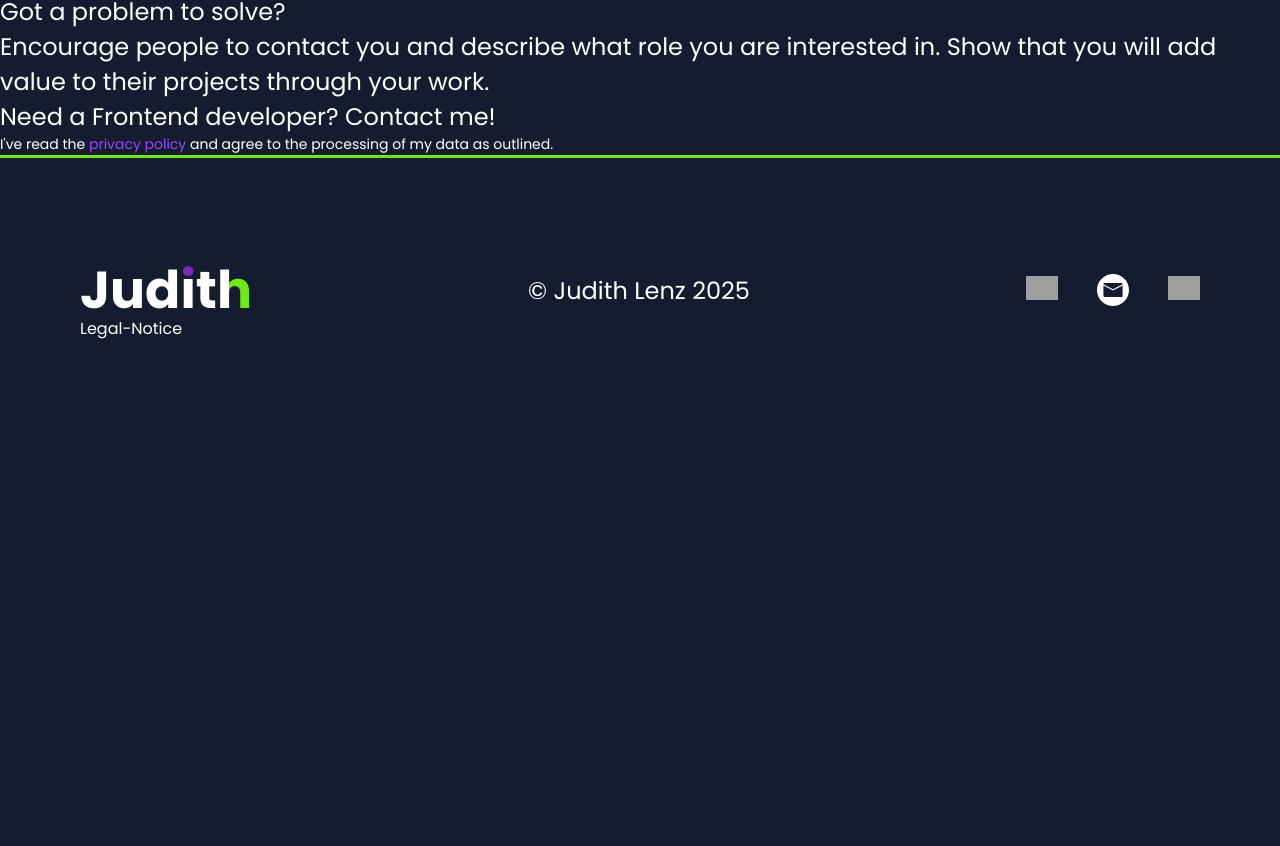
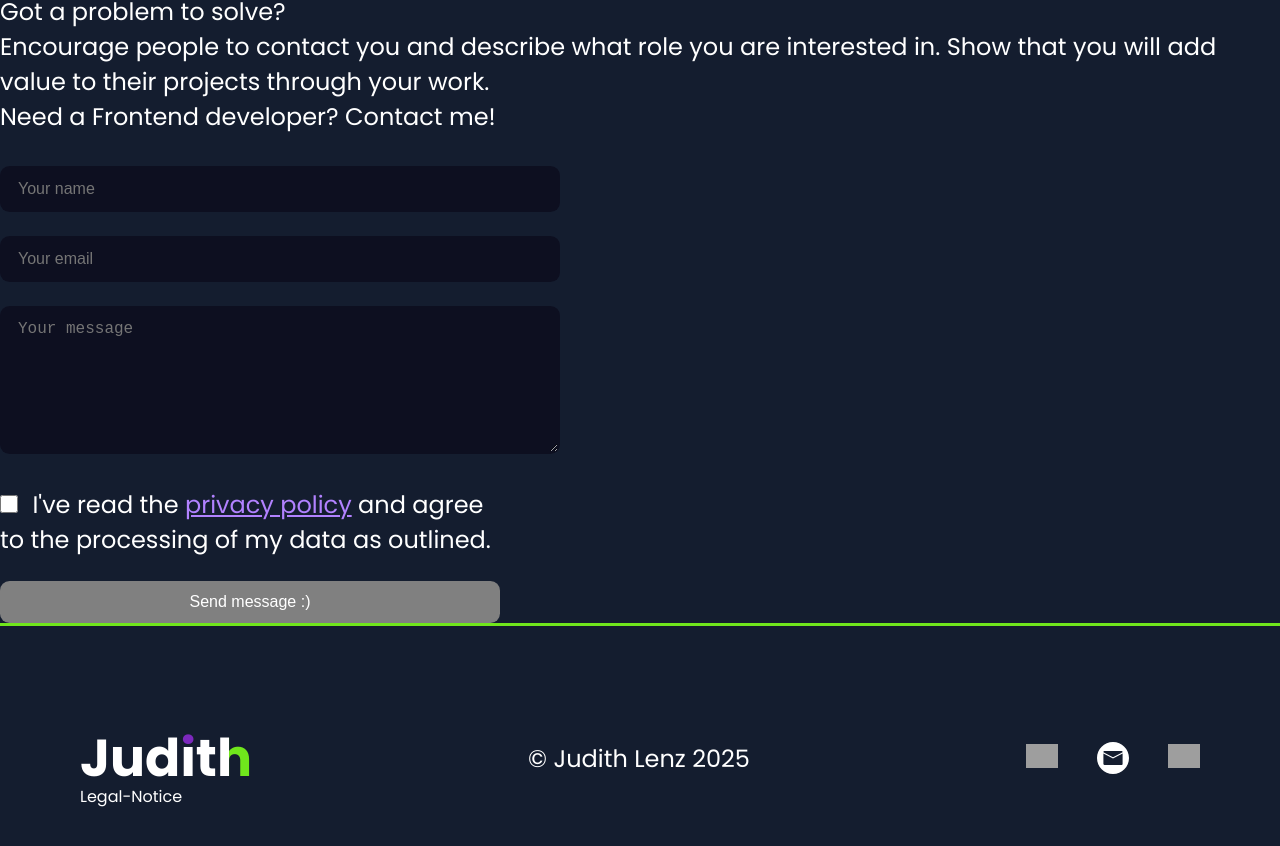
Before and after one commit to Judith-Lenz/portfolio, an Angular app: page / in a window 1280 px wide. Shown: the part 4235-5081 px from the top of the page. Before the commit the page ends 4683 px from the top, so only its background shows below. Built offline with nearby package versions, Linux system fonts and the light colour scheme; grey boxes are pictures that could not be loaded.

Commit message:
Built a reactive contact form using FormBuilder and Validators

```diff
--- a/src/app/sections/contact/contact.component.html
+++ b/src/app/sections/contact/contact.component.html
@@ -5,9 +5,92 @@
   Show that you will add value to their projects through your work.
 </div>
 <div>Need a Frontend developer? Contact me!</div>
-<div class="pp_check">
-  <span
-    >I've read the&nbsp;<a routerLink="/privacy-policy">privacy policy</a
-    >&nbsp;and agree to the processing of my data as outlined.</span
-  >
-</div>
+
+<form [formGroup]="contactForm" (ngSubmit)="onSubmit()" class="contact-form">
+  <!-- Name -->
+  <div class="input-wrapper">
+    <input
+      type="text"
+      formControlName="name"
+      placeholder="Your name"
+      id="name"
+      (focus)="markAsTouched('name')"
+      [ngClass]="{
+        valid:
+          contactForm.get('name')?.valid && contactForm.get('name')?.touched,
+        invalid:
+          contactForm.get('name')?.invalid && contactForm.get('name')?.touched
+      }"
+    />
+    <!-- ✅ Häkchen -->
+    <img
+      src="../../../assets/icon/check.svg"
+      alt="valid"
+      class="icon valid-icon"
+      *ngIf="contactForm.get('name')?.valid && contactForm.get('name')?.touched"
+    />
+
+    <!-- ❗ Ausrufezeichen -->
+    <img
+      src="../../../assets/icon/alert.svg"
+      alt="invalid"
+      class="icon invalid-icon"
+      *ngIf="contactForm.get('name')?.invalid && contactForm.get('name')?.dirty"
+    />
+
+    <!-- Fehlermeldung -->
+    <small
+      class="error-msg"
+      *ngIf="
+        contactForm.get('name')?.hasError('required') &&
+        contactForm.get('name')?.dirty
+      "
+    >
+      Your name is required
+    </small>
+    <small
+      class="error-msg"
+      *ngIf="
+        contactForm.get('name')?.hasError('minlength') &&
+        contactForm.get('name')?.dirty
+      "
+    >
+      Your name must be at least 2 characters
+    </small>
+  </div>
+
+  <!-- Email -->
+  <div class="input-wrapper">
+    <input
+      type="email"
+      formControlName="email"
+      placeholder="Your email"
+      id="email"
+    />
+  </div>
+
+  <!-- Message -->
+  <div class="input-wrapper">
+    <textarea
+      formControlName="message"
+      placeholder="Your message"
+      id="message"
+    ></textarea>
+  </div>
+
+  <!-- Checkbox Privacy -->
+  <div class="checkbox-wrapper">
+    <label>
+      <input type="checkbox" formControlName="privacy" />
+      <span>
+        I've read the <a routerLink="/privacy-policy">privacy policy</a> and
+        agree to the processing of my data as outlined.
+      </span>
+    </label>
+  </div>
+
+  <!-- Submit Button -->
+  <button type="submit" [disabled]="contactForm.invalid">
+    Send message :)
+  </button>
+</form>
--- a/src/app/sections/contact/contact.component.scss
+++ b/src/app/sections/contact/contact.component.scss
@@ -9,6 +9,101 @@ a {
   }
 }
 
-.pp_check {
-  font-size: 14px;
+.contact-form {
+  display: flex;
+  flex-direction: column;
+  gap: 1.5rem;
+  max-width: 500px;
+  margin-top: 2rem;
 }
+
+.input-wrapper {
+  position: relative;
+}
+
+input,
+textarea {
+  width: 100%;
+  padding: 0.75rem 1rem;
+  background-color: #0d0f20;
+  color: white;
+  border: 2px solid transparent;
+  border-radius: 0.6rem;
+  font-size: 1rem;
+  transition: border 0.3s ease;
+  padding-right: 2.5rem;
+}
+
+textarea {
+  min-height: 120px;
+  resize: vertical;
+}
+
+input.valid,
+textarea.valid {
+  border-color: limegreen;
+}
+
+input.invalid,
+textarea.invalid {
+  border-color: red;
+}
+
+.checkbox-wrapper {
+  display: flex;
+  align-items: flex-start;
+
+  input[type="checkbox"] {
+    margin-right: 0.5rem;
+    margin-top: 0.2rem;
+    accent-color: limegreen;
+    width: 18px;
+    height: 18px;
+  }
+
+  a {
+    color: #b282ff;
+    text-decoration: underline;
+  }
+}
+button[type="submit"] {
+  background-color: grey;
+  color: white;
+  border: none;
+  padding: 0.75rem 1.5rem;
+  font-size: 1rem;
+  border-radius: 0.6rem;
+  cursor: not-allowed;
+  transition: background-color 0.3s ease;
+}
+
+button:enabled {
+  background-color: limegreen;
+  cursor: pointer;
+}
+
+.icon {
+  position: absolute;
+  right: 0.8rem;
+  top: 0.75rem; //
+  transform: translateY(-50%);
+  font-size: 1.2rem;
+  pointer-events: none;
+  width: 20px;
+  height: 20px;
+}
+
+.valid-icon {
+  color: limegreen;
+}
+
+.invalid-icon {
+  color: red;
+}
+
+.error-msg {
+  color: red;
+  font-size: 0.8rem;
+  margin-top: 0.3rem;
+  display: block;
+}
--- a/src/app/sections/contact/contact.component.ts
+++ b/src/app/sections/contact/contact.component.ts
@@ -1,12 +1,48 @@
 import { Component } from '@angular/core';
 import { CommonModule } from '@angular/common';
 import { RouterModule } from '@angular/router';
+import {
+  FormBuilder,
+  FormGroup,
+  Validators,
+  ReactiveFormsModule,
+} from '@angular/forms';
 
 @Component({
   selector: 'app-contact',
   standalone: true,
-  imports: [CommonModule, RouterModule],
+  imports: [CommonModule, RouterModule, ReactiveFormsModule],
   templateUrl: './contact.component.html',
   styleUrl: './contact.component.scss',
 })
-export class ContactComponent {}
+export class ContactComponent {
+  contactForm: FormGroup;
+
+  constructor(private fb: FormBuilder) {
+    this.contactForm = this.fb.group({
+      name: ['', [Validators.required, Validators.minLength(2)]],
+      email: ['', [Validators.required, Validators.email]],
+      message: ['', Validators.required],
+      privacy: [false, Validators.requiredTrue],
+    });
+  }
+
+  onSubmit() {
+    if (this.contactForm.valid) {
+      console.log('✅ Formular gültig:', this.contactForm.value);
+      // Hier später: Mailversand an PHP-Endpoint
+      this.contactForm.reset(); // Formular leeren
+    } else {
+      console.log('❌ Formular ungültig');
+      this.contactForm.markAllAsTouched(); // alle Fehler zeigen
+    }
+  }
+
+  markAsTouched(controlName: string) {
+    const control = this.contactForm.get(controlName);
+    if (control && !control.touched) {
+      control.markAsTouched();
+      control.markAsDirty(); // 👈 wichtig!
+    }
+  }
+}
```
Also changed, not shown: src/assets/icon/alert.svg (added), src/assets/icon/check.svg (added).
